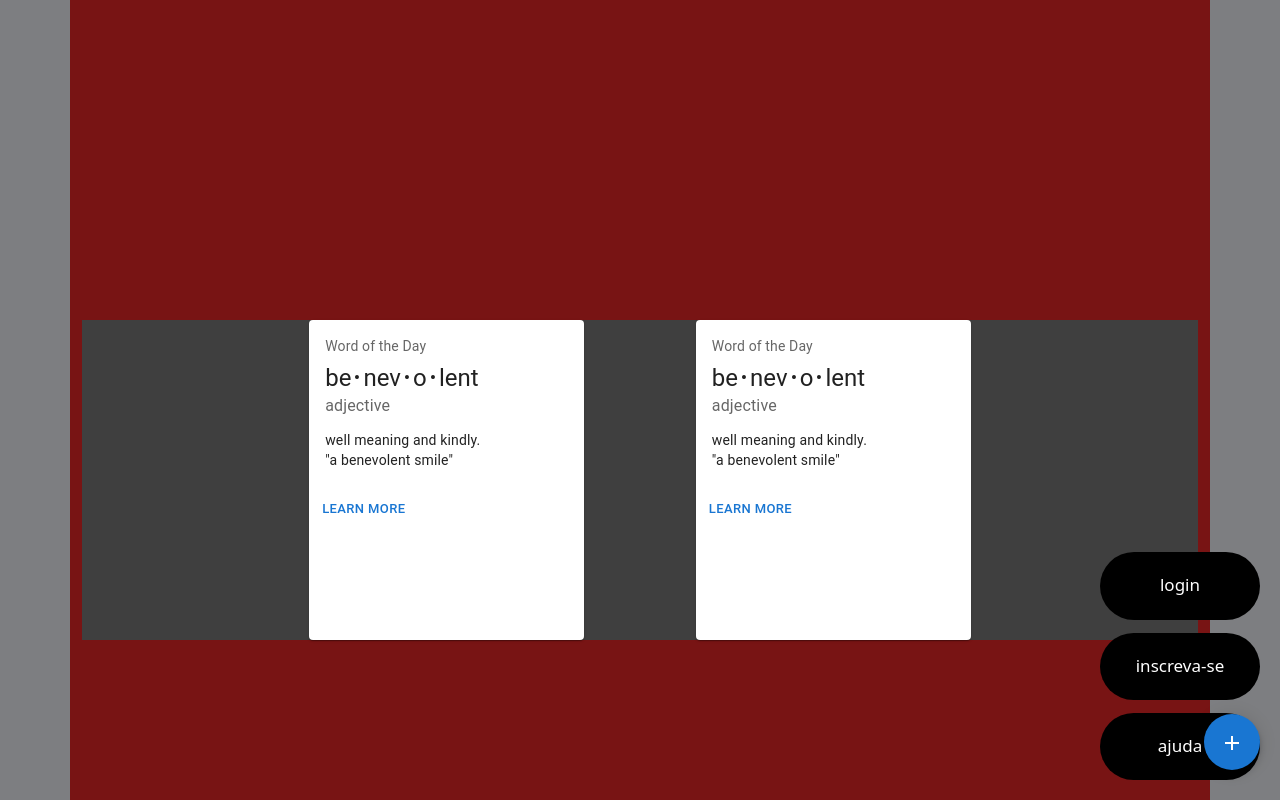
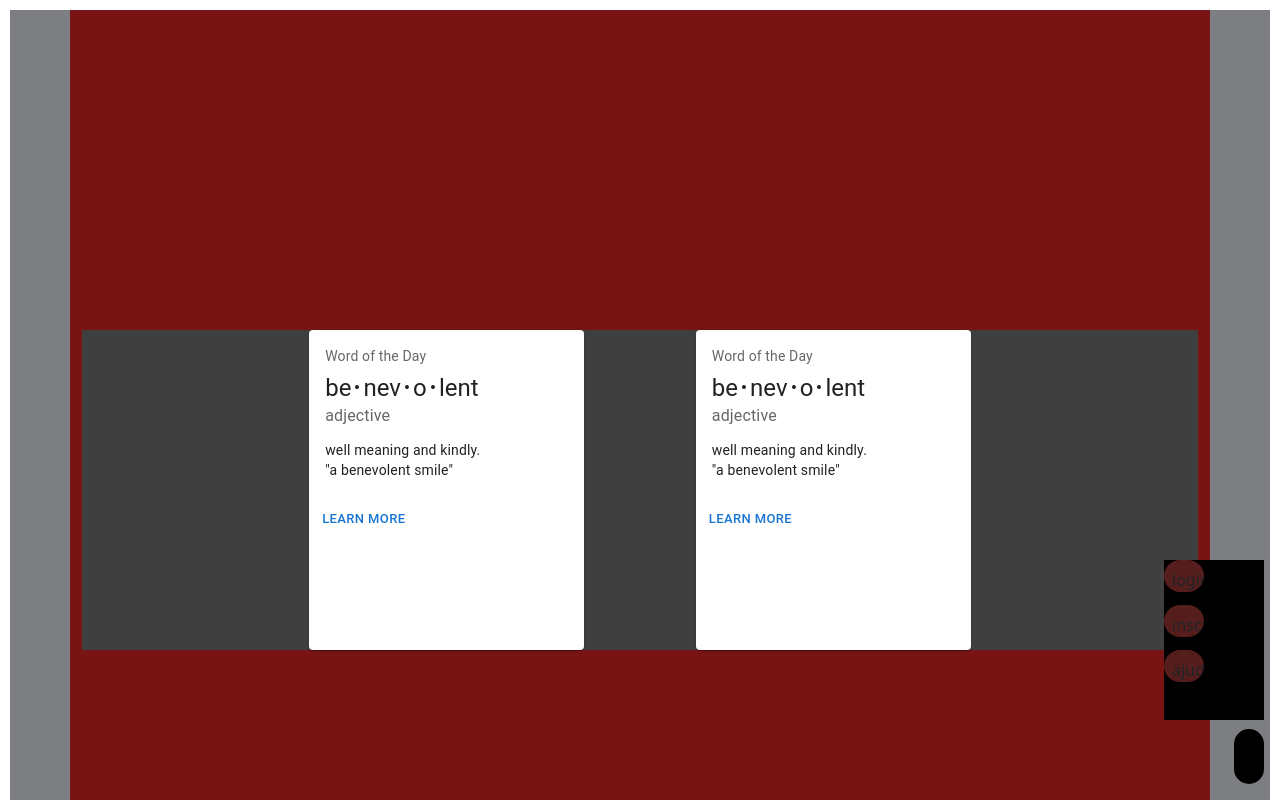
Before and after one commit to Talles-Souza/reservationProject-Front, a React (Create React App) app: page / in a window 1280 px wide. Shown: the top 800 px of the page. Built offline with nearby package versions, Linux system fonts and the light colour scheme.

Commit message:
alterando os botoes

```diff
--- a/package.json
+++ b/package.json
@@ -3,9 +3,12 @@
   "version": "0.1.0",
   "private": true,
   "dependencies": {
+    "@babel/runtime": "^7.18.9",
     "@emotion/react": "^11.10.0",
     "@emotion/styled": "^11.10.0",
+    "@mui/icons-material": "^5.8.4",
     "@mui/material": "^5.10.0",
+    "@rsuite/icons": "^1.0.2",
     "@testing-library/jest-dom": "^5.16.5",
     "@testing-library/react": "^13.3.0",
     "@testing-library/user-event": "^13.5.0",
@@ -14,8 +17,11 @@
     "react": "^18.2.0",
     "react-bootstrap": "^2.5.0",
     "react-dom": "^18.2.0",
+    "react-icons": "^4.4.0",
     "react-router-dom": "6",
     "react-scripts": "5.0.1",
+    "reactstrap": "^9.1.3",
+    "rsuite": "^5.16.5",
     "styled-components": "^5.3.5",
     "web-vitals": "^2.1.4"
   },
--- a/src/pages/home/index.js
+++ b/src/pages/home/index.js
@@ -1,43 +1,56 @@
-import React, {useState} from "react";
+import React, { useState } from "react";
 import { useNavigate } from "react-router-dom";
 import BasicCard from "../../components/cardsHome";
 import { ModalSingIn } from "../../components/modalLogin";
 import "./style.css";
+import SpeedDial from '@mui/material/SpeedDial';
+import { Collapse, CardBody, Card } from 'reactstrap';
+import AddOutline from '@rsuite/icons/AddOutline';
+import { IoIosAdd } from 'react-icons/io';
+import { Animation, Button } from 'rsuite';
 
-import Box from '@mui/material/Box';
-import SpeedDial from '@mui/material/SpeedDial';
-import SpeedDialIcon from '@mui/material/SpeedDialIcon';
-import SpeedDialAction from '@mui/material/SpeedDialAction';
-import FileCopyIcon from '@mui/icons-material/FileCopyOutlined';
-import SaveIcon from '@mui/icons-material/Save';
-import PrintIcon from '@mui/icons-material/Print';
-import ShareIcon from '@mui/icons-material/Share';
 
-function Home() {
+function Home(args) {
 
     const history = useNavigate();
     const [open, setOpen] = React.useState(false);
-    const [isPageSelected, setPageSelected] = useState(false)
+    // const [isPageSelected, setPageSelected] = useState(false)
+    const [isOpen, setIsOpen] = useState(false);
+    const toggle = () => setIsOpen(!isOpen);
 
+    const [show, setShow] = React.useState(true);
+    const onChange = () => setShow(!show);
     // const handleOpen = () => setOpen(true);
     // const handleClose = () => setOpen(false);
+    const Panel = React.forwardRef((props, ref) => (
+        <div
+            {...props}
+            ref={ref}
+            style={{ background: '#000', width: 100, height: 160, overflow: 'hidden', display: 'flex', gap: '13px', flexDirection: 'column', position: 'absolute', bottom: '80px', right: 16 }}
+        >
+            <div className="fixedButton1"  onClick={() => setOpen(true)}>
+            <text>login</text>
+            </div>
+            <div className="fixedButton1" >
+            <text>inscreva-se</text>
 
-    const actions = [
-        { icon: <FileCopyIcon />, name: 'login' },
-        { icon: <SaveIcon />, name: 'Save' },
-        { icon: <PrintIcon />, name: 'Print' },
-        { icon: <ShareIcon />, name: 'Share' },
-    ];
+            </div>
+            <div className="fixedButton1" >
+            <text>ajuda</text>
+            </div>
+        </div>
+    ));
 
 
     return (
         <>
+
             <div className="global">
                 <div className="container">
                     <div className="cardsArea">
                         <BasicCard /> <BasicCard /></div>
                 </div>
-                <div className="rightButtons">
+                {/* <div className="rightButtons">
                     <div className="fixedButton1" tabIndex="1" onClick={() => setOpen(true)}>
                         <text>login</text>
                     </div>
@@ -47,28 +60,47 @@ function Home() {
                     <div className="fixedButton3" tabIndex="1" onClick={() => history("/test")}>
                         <text>ajuda</text>
                     </div>
-                </div>
+                </div> */}
                 <footer></footer>
             </div>
+            <React.StrictMode>
+                {/* <Button color="primary" onClick={toggle} className="test">
+                    Toggle
+                </Button> */}
 
-            <Box sx={{ height: 320, transform: 'translateZ(0px)', flexGrow: 1 }}>
-                <SpeedDial
+                {/* <SpeedDial
+
                     ariaLabel="SpeedDial basic example"
-                    sx={{ position: 'fixed', bottom: '350px', right: '20px' }}
-                    icon={<SpeedDialIcon />}
-                >
-                    {actions.map((action) => (
-                        <SpeedDialAction
-                            key={action.name}
-                            icon={action.icon}
-                            tooltipTitle={action.name}
-                            onClick={() => setOpen(true)}
-                        />
+                    sx={{ position: 'absolute', bottom: 16, right: 16 }}
+                    icon={<IoIosAdd style={{ backgroundColor: "black", fontSize: '56px', borderRadius: '30px' }} />}
+                    onClick={toggle}
 
+                > */}
 
-                    ))}
-                </SpeedDial>
-            </Box>
+                    {/* <Collapse isOpen={isOpen} {...args} className="rightButtons">
+
+                        <div className="fixedButton1" tabIndex="1" onClick={() => setOpen(true)}>
+                            <text>login</text>
+                        </div>
+                        <div className="fixedButton2" tabIndex="1" onClick={() => history("/test")}>
+                            <text>inscreva-se</text>
+                        </div>
+                        <div className="fixedButton3" tabIndex="1" onClick={() => history("/test")}>
+                            <text>ajuda</text>
+                        </div>
+
+                    </Collapse> */}
+
+                {/* </SpeedDial> */}
+            </React.StrictMode>
+            <div >
+                <Button onClick={onChange}  style={{ backgroundColor: "black",position: 'absolute', bottom: 16, right: 16,height:'55px', borderRadius: '30px' }}><IoIosAdd style={{fontSize: '30px' }}/></Button>
+                <hr />
+                <Animation.Bounce in={show}>
+                    {(props, ref) => <Panel {...props} ref={ref} />}
+                </Animation.Bounce>
+            </div>
+
             <ModalSingIn
                 show={open}
                 onHide={() => setOpen(false)}
--- a/src/pages/home/style.css
+++ b/src/pages/home/style.css
@@ -35,17 +35,35 @@
 }
 
 /*-------------BOTOES------------*/
+.test{
+    height: 60px;
+    position: fixed;
+    bottom: 20px;
+    right: 20px;
+    transition: 2s;
 
+}
+
+/* text{
+    width: 40%;
+    white-space: nowrap;
+    overflow: hidden;
+    text-overflow: ellipsis;
+}
+
+text:hover{
+    overflow: visible;
+
+} */
 .rightButtons{
     display: flex;
     flex-direction: column;
     width: 10%;
-    min-width: 160px;
+    min-width: 150px;
     height: 30%;
     max-height: 250px;
-    position: fixed;
-    bottom: 20px;
-    right: 20px;
+    position: relative;
+    bottom: 30px;
     gap: 13px;
     cursor: pointer;
     font-size: 17px;
@@ -54,42 +72,119 @@
     align-items: center;
     justify-content: end;
     text-align: center;
+    overflow: hidden;
+
 
 }
 .fixedButton1{
     /* position: fixed;
     bottom: 20px;
     right: 20px;  */
-    padding: 20px;
+    padding: 8px;
+    width: 40%;
+    height: 20%;
+    align-items: center;
+    justify-content: end;
+    border-radius: 50px;
+    transition: width 2s;
+    cursor: pointer;
+    overflow: hidden;
+    white-space: nowrap;
+    background-color: rgb(86, 29, 29);
+
+}
+
+.fixedButton1:hover{
     width: 100%;
-    height: 28%;
-    border-radius: 50px;
-    background-color: rgb(0, 0, 0);
+    overflow: visible;
+
 }
 
 .fixedButton2{
     /* position: fixed;
     bottom: 90px;
     right: 20px;  */
-    padding: 20px;
+    padding: 8px;
+    width: 40%;
+    height: 8%;
+    border-radius: 50px;
+    background-color: rgb(100, 17, 17);
+}
+
+.fixedButton2:hover{
     width: 100%;
-    height: 28%;
-    border-radius: 50px;
-    background-color: rgb(0, 0, 0);
+
 }
 
 .fixedButton3{
     /* position: fixed;
     bottom: 160px;
     right: 20px;  */
-    padding: 20px;
+    padding: 8px;
+    width: 40%;
+    height: 5%;
+    border-radius: 50px;
+    background-color: rgb(193, 24, 24);
+}
+
+.fixedButton3:hover{
     width: 100%;
-    height: 28%;
-    border-radius: 50px;
-    background-color: rgb(0, 0, 0);
+
 }
 
 footer{
     height: 20vh;
     background-color: rgb(111, 255, 0);
 }
+
+@import "rsuite/dist/rsuite.css";
+
+#root{ padding: 10px; }
+
+@keyframes zoomIn {
+    from {
+      opacity: 0;
+      transform: scale3d(0.3, 0.3, 0.3);
+    }
+
+    50% {
+      opacity: 1;
+    }
+  }
+
+  @keyframes zoomOut {
+    from {
+      opacity: 1;
+    }
+
+    50% {
+      opacity: 0;
+      transform: scale3d(0.3, 0.3, 0.3);
+    }
+
+    to {
+      opacity: 0;
+    }
+  }
+
+  .custom-exiting,
+  .custom-entering {
+    animation: .3s linear;
+    animation-fill-mode: forwards;
+  }
+
+  .custom-exiting {
+    animation-name: zoomOut;
+  }
+
+  .custom-entering {
+    animation-name: zoomIn;
+  }
+
+  .custom-entered {
+    opacity: 1;
+  }
+
+  .custom-exited {
+    opacity: 0;
+  }
```
Also changed, not shown: 2 other files (tests, documents, lock files or other folders).
